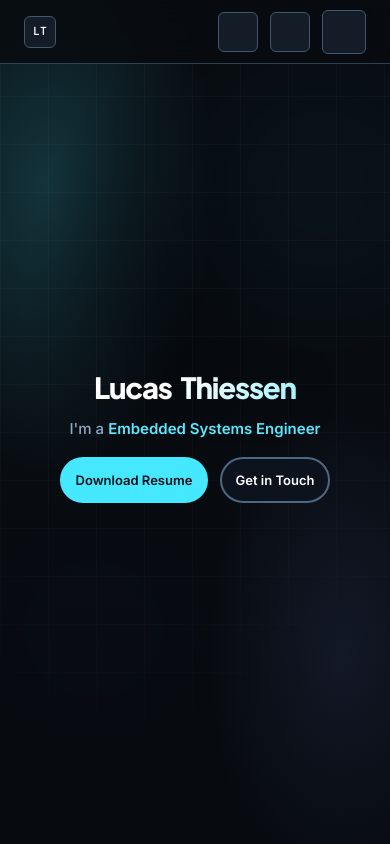
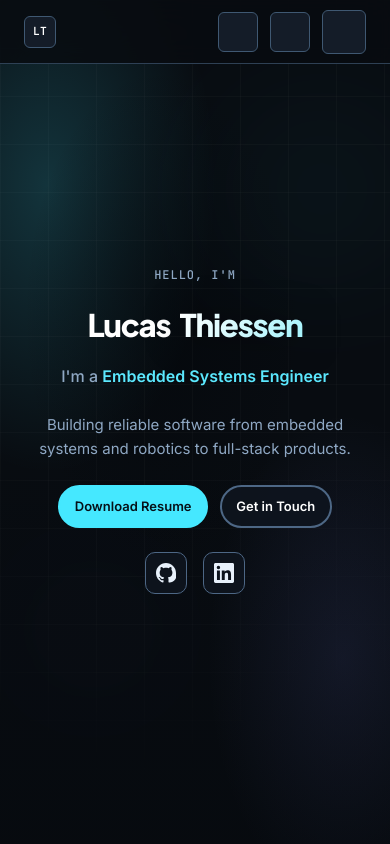
Before and after one commit to lucasthiessen14/lucasthiessen14.github.io, a React (Vite) app: page / in a window 390 px wide. Shown: the top 844 px of the page. Built offline with nearby package versions, Linux system fonts and the light colour scheme; some icons are missing.

Commit message:
Updated mobile views

```diff
--- a/src/components/sections/HeroSection.tsx
+++ b/src/components/sections/HeroSection.tsx
@@ -46,7 +46,19 @@ export function HeroSection({ variant = 'page' }: HeroSectionProps) {
   const isCentered = profileDisplay === 'none' && !isModal;
 
   const content = (
-    <div className="hero__content reveal is-visible">
+    <div
+      className={`hero__content reveal is-visible${isModal ? ' hero__content--modal' : ''}`}
+    >
+      {isModal && (
+        <div className="hero__modal-photo">
+          <img
+            src={siteConfig.profileImage.src}
+            alt="Portrait of Lucas Thiessen"
+            width={siteConfig.profileImage.width}
+            height={siteConfig.profileImage.height}
+          />
+        </div>
+      )}
       {!isModal && showPortrait && <HeroPhoto placement="mobile" />}
       <p className="hero__greeting">Hello, I&apos;m</p>
       <h1 className="hero__title">
--- a/src/styles/_hero.scss
+++ b/src/styles/_hero.scss
@@ -407,7 +407,7 @@
         min-height: 100svh;
         flex-direction: column;
         align-items: stretch;
-        padding: $nav-height 0 0;
+        padding: $nav-height 0 $space-lg;
     }
 
     .hero__inner {
@@ -416,8 +416,8 @@
         justify-content: center;
         flex: 1;
         width: 100%;
-        min-height: calc(100svh - $nav-height);
-        padding-bottom: $space-xl;
+        min-height: calc(100svh - $nav-height - $space-lg);
+        padding-bottom: $space-lg;
     }
 
     .hero__layout {
@@ -442,7 +442,11 @@
         display: flex;
         flex-direction: column;
         align-items: center;
-        gap: $space-md;
+        gap: $space-lg;
+        width: 100%;
+        max-width: 22rem;
+        margin: 0 auto;
+        padding-inline: $space-xs;
     }
 
     .hero__visual--mobile {
@@ -454,18 +458,18 @@
         }
     }
 
-    .hero__greeting,
-    .hero__subtitle,
-    .hero__social {
-        display: none;
+    .hero__greeting {
+        margin-bottom: 0;
+        font-size: 0.75rem;
     }
 
     .hero__title {
         flex-direction: row;
-        flex-wrap: nowrap;
+        flex-wrap: wrap;
         justify-content: center;
+        align-items: baseline;
         gap: 0.3em;
-        font-size: clamp(1.75rem, 7.5vw, 2.25rem);
+        font-size: clamp(1.85rem, 8vw, 2.5rem);
         margin-bottom: 0;
         white-space: nowrap;
     }
@@ -475,17 +479,27 @@
     }
 
     .hero__tagline {
+        font-size: 1rem;
+        min-height: 1.5em;
+        margin-bottom: 0;
+        max-width: none;
+        line-height: 1.45;
+    }
+
+    .hero__subtitle {
+        display: block;
+        margin: 0;
         font-size: 0.9375rem;
-        min-height: 1.45em;
-        margin-bottom: 0;
-        max-width: 18rem;
+        line-height: 1.6;
+        max-width: 20rem;
+        color: var(--hero-text-muted, var(--text-muted));
     }
 
     .hero__cta {
         flex-direction: row;
-        flex-wrap: nowrap;
+        flex-wrap: wrap;
         justify-content: center;
-        align-items: stretch;
+        align-items: center;
         gap: $space-sm;
         width: 100%;
         max-width: none;
@@ -494,10 +508,21 @@
         .btn {
             flex: 0 1 auto;
             width: auto;
-            padding: 0.68rem 0.85rem;
+            padding: 0.6rem 0.9rem;
             font-size: 0.8125rem;
             white-space: nowrap;
         }
+    }
+
+    .hero__social {
+        display: flex;
+        margin: 0;
+        gap: $space-md;
+    }
+
+    .hero--centered .hero__title {
+        align-items: baseline;
+        justify-content: center;
     }
 }
 
--- a/src/styles/_themes.scss
+++ b/src/styles/_themes.scss
@@ -67,6 +67,7 @@
     --game-floor-visible: #323d4f;
     --game-cell-inset: rgba(255, 255, 255, 0.12);
     --game-cell-inset-subtle: rgba(255, 255, 255, 0.08);
+    --game-cell-line: rgba(69, 232, 255, 0.16);
     --game-marker-bg: rgba(0, 0, 0, 0.35);
     --game-cell-border: transparent;
     --game-cell-border-faint: transparent;
@@ -138,6 +139,7 @@
     --game-floor-visible: #4a7894;
     --game-cell-border: rgba(15, 35, 60, 0.28);
     --game-cell-border-faint: rgba(15, 35, 60, 0.14);
+    --game-cell-line: transparent;
     --game-cell-inset: rgba(255, 255, 255, 0.45);
     --game-cell-inset-subtle: rgba(15, 35, 60, 0.18);
     --game-marker-bg: #ffffff;
@@ -206,6 +208,7 @@
     --game-floor-visible: #323d4f;
     --game-cell-inset: rgba(255, 255, 255, 0.12);
     --game-cell-inset-subtle: rgba(255, 255, 255, 0.08);
+    --game-cell-line: rgba(69, 232, 255, 0.16);
     --game-marker-bg: rgba(0, 0, 0, 0.35);
     --game-cell-border: transparent;
     --game-cell-border-faint: transparent;
```
Also changed, not shown: src/styles/_game.scss (+111 -29 lines).
